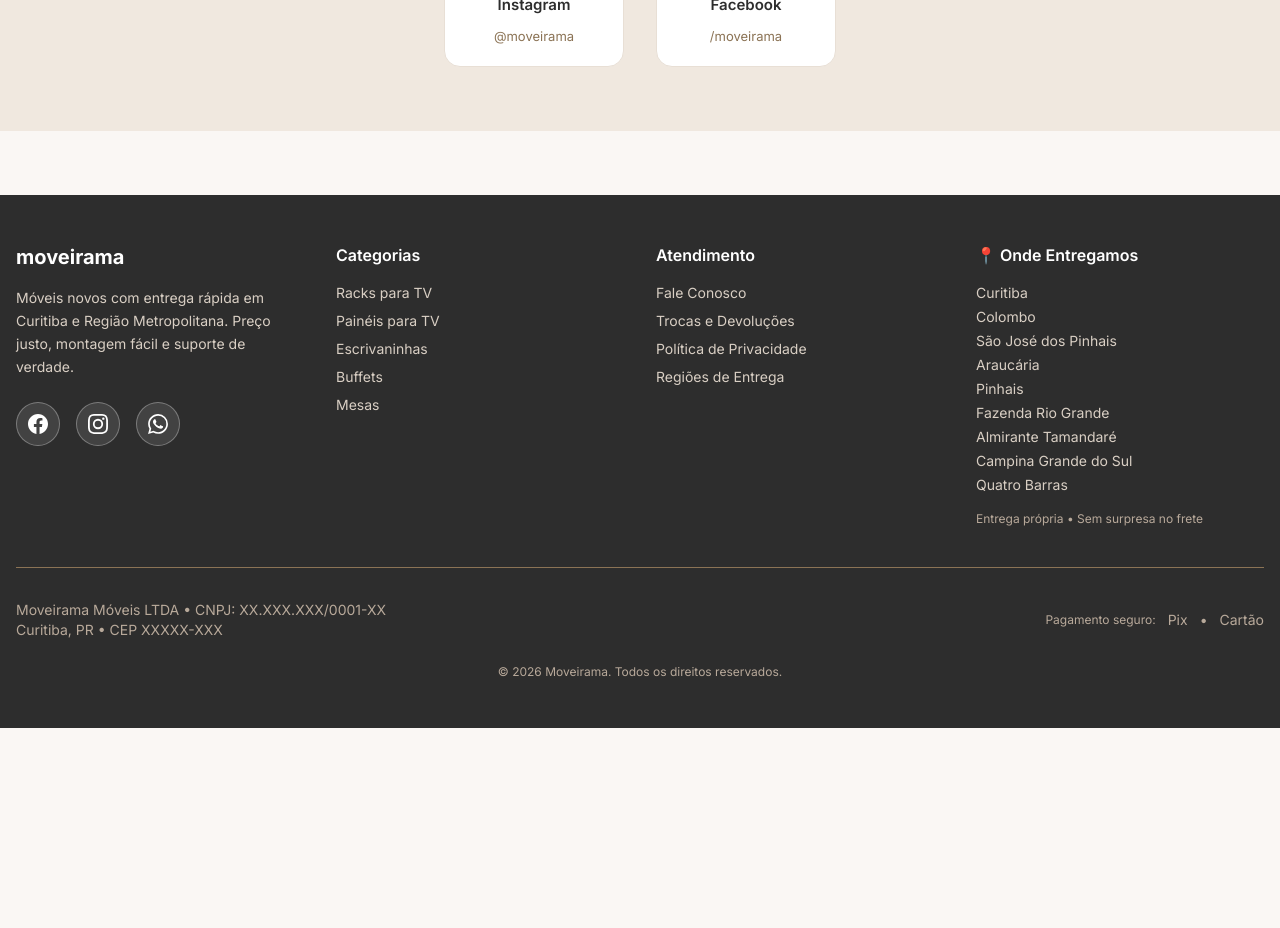
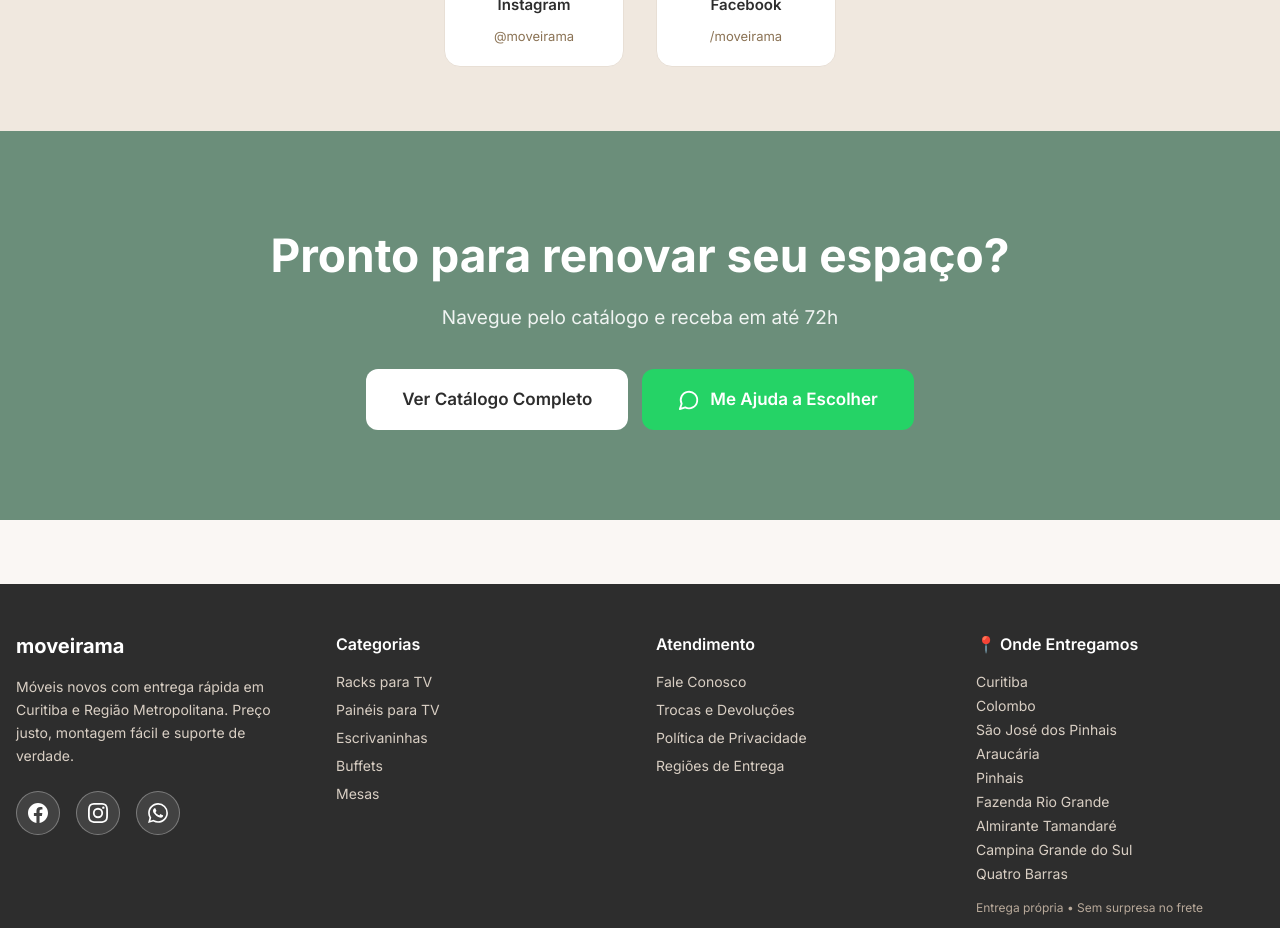
Before and after one commit to moveirama/moveirama-site, a Next.js app: page / in a window 1280 px wide. Shown: the part 4120-5048 px from the top of the page. Before the commit the page ends 4848 px from the top, so only its background shows below. Built offline with nearby package versions, Linux system fonts and the light colour scheme; no server answers; the database is empty.

Commit message:
Update page.tsx

```diff
--- a/src/app/page.tsx
+++ b/src/app/page.tsx
@@ -1,6 +1,11 @@
 /**
  * Home Page - Moveirama
  * Squad Dev - Janeiro 2026
+ *
+ * ESTRUTURA COMPLETA:
+ * - Bloco 1: Hero, TrustBar, Categories
+ * - Bloco 2: FeaturedProducts, Diferenciais, Knowledge
+ * - Bloco 3: FAQ, Cobertura, Social, CTAFinal
  */
 
 import type { Metadata } from 'next';
@@ -14,6 +19,7 @@ import {
   HomeFAQ,
   CoberturaSection,
   SocialSection,
+  CTAFinal,
   WhatsAppFloat,
 } from '@/components/home';
 
@@ -108,7 +114,7 @@ export default function HomePage() {
       <HomeFAQ />
       <CoberturaSection />
       <SocialSection />
-      {/* CTAFinal - último */}
+      <CTAFinal />
 
       {/* Flutuante */}
       <WhatsAppFloat />
```
